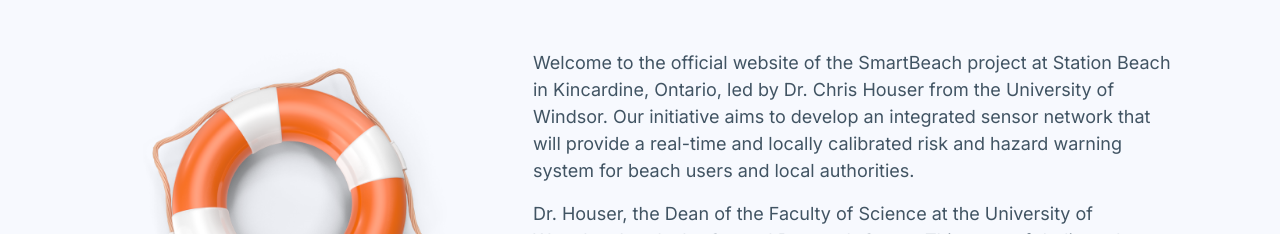
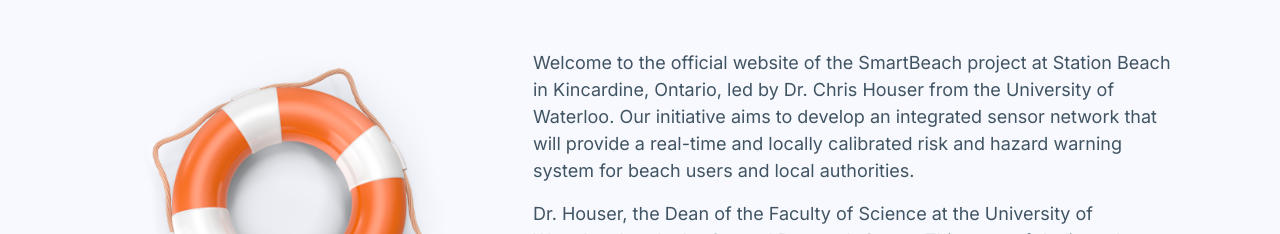
Before and after one commit to C-Blouin/SmartBeach, a React (Vite) app: page /about in a window 1280 px wide. Shown: the part 460-694 px from the top of the page. Built offline with nearby package versions, Linux system fonts and the light colour scheme.

Commit message:
Updated About - University text

```diff
--- a/src/views/About.jsx
+++ b/src/views/About.jsx
@@ -17,7 +17,7 @@
               <p>
                 Welcome to the official website of the SmartBeach project at
                 Station Beach in Kincardine, Ontario, led by Dr. Chris Houser from
-                the University of Windsor. Our initiative aims to develop an
+                the University of Waterloo. Our initiative aims to develop an
                 integrated sensor network that will provide a real-time and
                 locally calibrated risk and hazard warning system for beach users
                 and local authorities.
```
